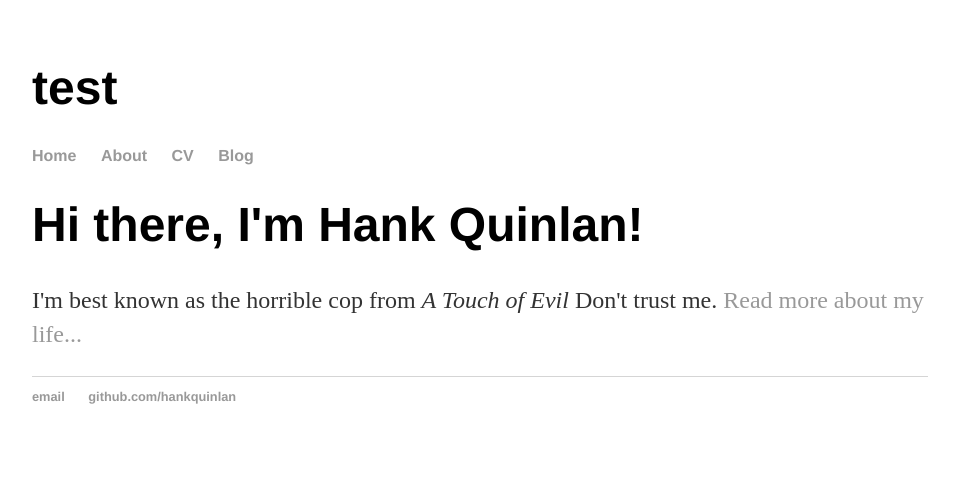
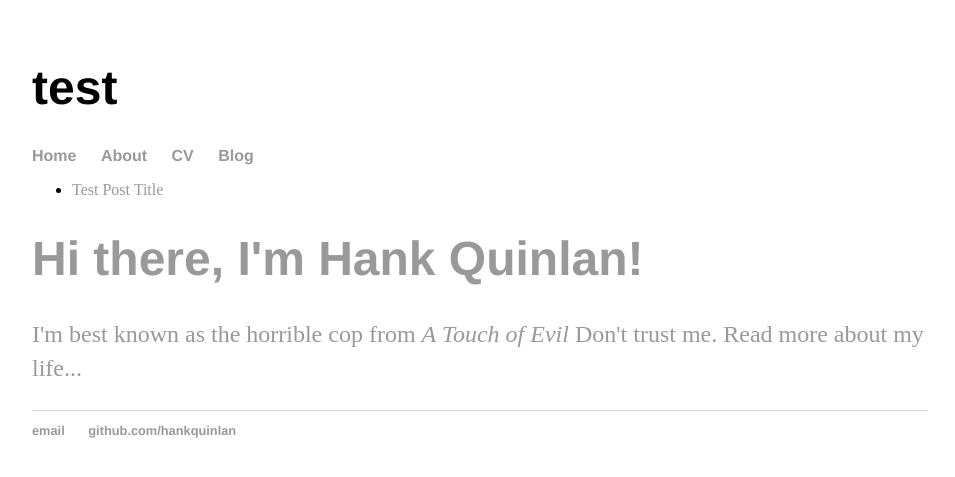
Before and after one commit to Areson/areson.github.io, a Jekyll site: the page built from index.html, in a window 1280 px wide. Shown: the top 477 px of the page, without its empty margins (160-1115 px from the left). Built offline with Jekyll 4.4.1, drawn with Linux system fonts in a browser that asks for light colours; the list of posts is cut into pages by our own code.

Commit message:
Update _config.yml

```diff
--- a/_config.yml
+++ b/_config.yml
@@ -1,3 +1,4 @@
 name: Ian Oberst
 markdown: kramdown
 permalink: /blog/:year/:month/:day/:title
+paginate: 5
```
